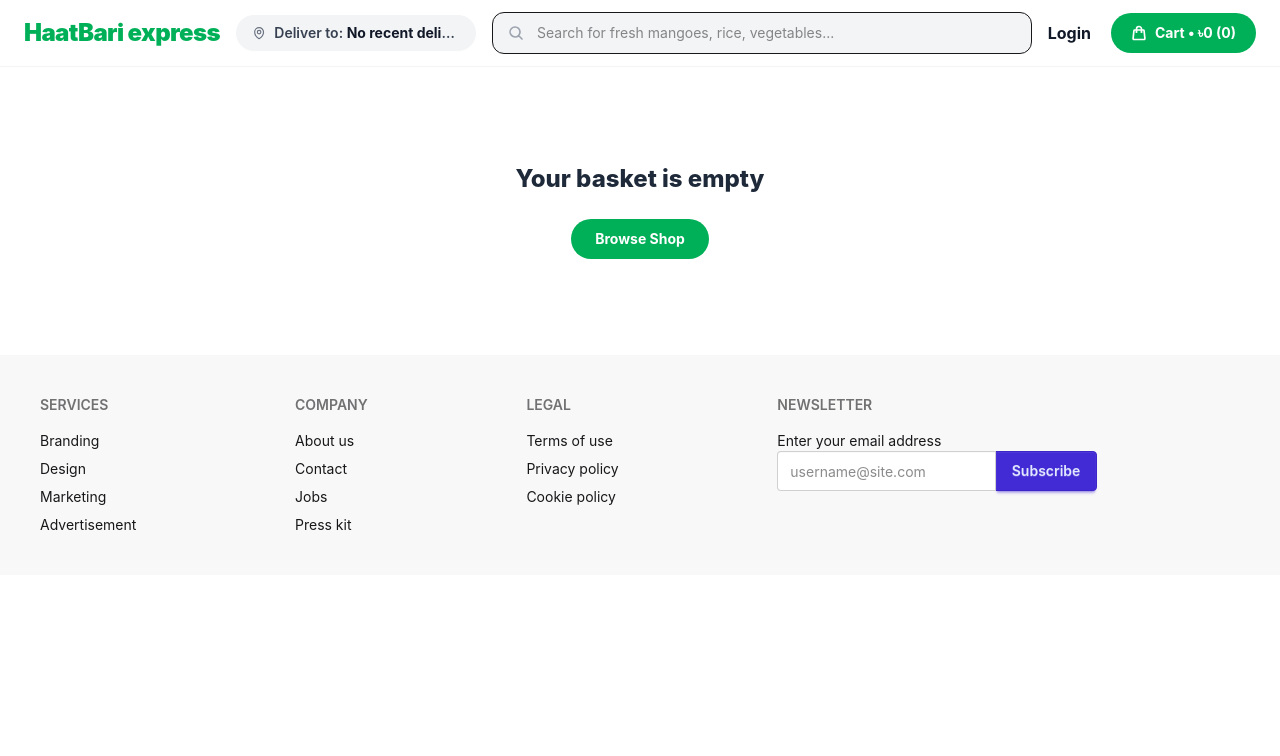
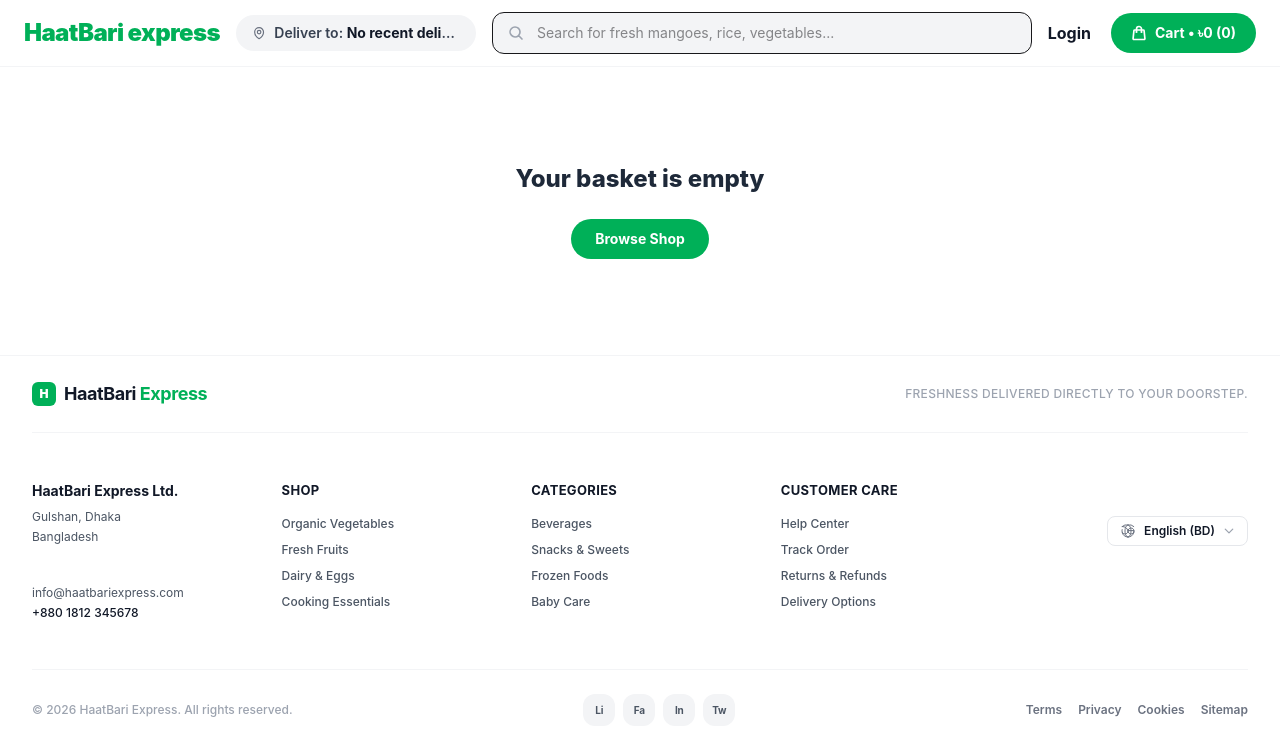
Before and after one commit to shimanta18/Hathbari-express-client-side-server, a React (Vite) app: page /checkout in a window 1280 px wide. Shown: the top 756 px of the page. Built offline with nearby package versions, Linux system fonts and the light colour scheme; no server answers.

Commit message:
Add Good ui footer according requirement

```diff
--- a/src/pages/shared/Footer/Footer.jsx
+++ b/src/pages/shared/Footer/Footer.jsx
@@ -1,42 +1,134 @@
+import { Link } from "react-router-dom";
 
 const Footer = () => {
+  const currentYear = new Date().getFullYear();
+
   return (
-    <footer className="footer sm:footer-horizontal bg-base-200 text-base-content p-10">
-  <nav>
-    <h6 className="footer-title">Services</h6>
-    <a className="link link-hover">Branding</a>
-    <a className="link link-hover">Design</a>
-    <a className="link link-hover">Marketing</a>
-    <a className="link link-hover">Advertisement</a>
-  </nav>
-  <nav>
-    <h6 className="footer-title">Company</h6>
-    <a className="link link-hover">About us</a>
-    <a className="link link-hover">Contact</a>
-    <a className="link link-hover">Jobs</a>
-    <a className="link link-hover">Press kit</a>
-  </nav>
-  <nav>
-    <h6 className="footer-title">Legal</h6>
-    <a className="link link-hover">Terms of use</a>
-    <a className="link link-hover">Privacy policy</a>
-    <a className="link link-hover">Cookie policy</a>
-  </nav>
-  <form>
-    <h6 className="footer-title">Newsletter</h6>
-    <fieldset className="w-80">
-      <label>Enter your email address</label>
-      <div className="join">
-        <input
-          type="text"
-          placeholder="username@site.com"
-          className="input input-bordered join-item" />
-        <button className="btn btn-primary join-item">Subscribe</button>
+    <footer className="bg-white text-[#4B5563] text-sm border-t border-[#F3F4F6] font-sans">
+      <div className="max-w-7xl mx-auto px-4 sm:px-6 lg:px-8">
+
+        {/* Top Header Segment */}
+        <div className="flex flex-col sm:flex-row justify-between items-start sm:items-center py-6 border-b border-[#F3F4F6] gap-4">
+          <div className="flex items-center gap-2">
+            {/* Brand Logo Icon */}
+            <div className="w-6 h-6 rounded-md bg-[#00B058] flex items-center justify-center text-white font-black text-xs">
+              H
+            </div>
+            <span className="text-lg font-bold text-[#111827] tracking-tight">
+              HaatBari <span className="text-[#00B058]">Express</span>
+            </span>
+          </div>
+          <p className="text-xs font-medium text-[#9CA3AF] tracking-wide uppercase">
+            Freshness delivered directly to your doorstep.
+          </p>
+        </div>
+
+        {/* Middle Main Navigation Directory links */}
+        <div className="grid grid-cols-1 sm:grid-cols-2 md:grid-cols-5 gap-8 py-12">
+
+          {/* Column 1: Corporate Details */}
+          <div className="md:col-span-1 text-left flex flex-col justify-between min-h-[140px]">
+            <div className="space-y-1 text-xs">
+              <p className="font-bold text-[#111827] text-sm mb-2">HaatBari Express Ltd.</p>
+              <p>Gulshan, Dhaka</p>
+              <p> Bangladesh</p>
+            </div>
+
+            <div className="space-y-1 text-xs mt-4">
+              <p className="hover:text-[#00B058] transition-colors cursor-pointer">info@haatbariexpress.com</p>
+              <p className="font-medium text-[#111827]">+880 1812 345678</p>
+            </div>
+
+
+          </div>
+
+          {/* Column 2: Shop Links */}
+          <div className="text-left">
+            <h4 className="font-bold text-[#111827] mb-4 text-[13px] tracking-wide uppercase">Shop</h4>
+            <ul className="space-y-2.5 text-xs font-medium">
+              <li><Link to="/shop" className="hover:text-[#00B058] transition-colors">Organic Vegetables</Link></li>
+              <li><Link to="/shop" className="hover:text-[#00B058] transition-colors">Fresh Fruits</Link></li>
+              <li><Link to="/shop" className="hover:text-[#00B058] transition-colors">Dairy & Eggs</Link></li>
+              <li><Link to="/shop" className="hover:text-[#00B058] transition-colors">Cooking Essentials</Link></li>
+            </ul>
+          </div>
+
+          {/* Column 3: Quick Links */}
+          <div className="text-left">
+            <h4 className="font-bold text-[#111827] mb-4 text-[13px] tracking-wide uppercase">Categories</h4>
+            <ul className="space-y-2.5 text-xs font-medium">
+              <li><Link to="/shop" className="hover:text-[#00B058] transition-colors">Beverages</Link></li>
+              <li><Link to="/shop" className="hover:text-[#00B058] transition-colors">Snacks & Sweets</Link></li>
+              <li><Link to="/shop" className="hover:text-[#00B058] transition-colors">Frozen Foods</Link></li>
+              <li><Link to="/shop" className="hover:text-[#00B058] transition-colors">Baby Care</Link></li>
+            </ul>
+          </div>
+
+          {/* Column 4: Customer Services */}
+          <div className="text-left">
+            <h4 className="font-bold text-[#111827] mb-4 text-[13px] tracking-wide uppercase">Customer Care</h4>
+            <ul className="space-y-2.5 text-xs font-medium">
+              <li><Link to="/help" className="hover:text-[#00B058] transition-colors">Help Center</Link></li>
+              <li><Link to="/track" className="hover:text-[#00B058] transition-colors">Track Order</Link></li>
+              <li><Link to="/returns" className="hover:text-[#00B058] transition-colors">Returns & Refunds</Link></li>
+              <li><Link to="/delivery" className="hover:text-[#00B058] transition-colors">Delivery Options</Link></li>
+            </ul>
+          </div>
+
+          {/* Column 5: Language Selection Control Box */}
+          <div className="text-left md:text-right flex flex-col items-start md:items-end justify-start">
+            <h4 className="font-bold text-[#111827] mb-4 text-[13px] tracking-wide uppercase hidden md:block">&nbsp;</h4>
+            <div className="inline-flex items-center gap-2 px-3 py-1.5 border border-[#E5E7EB] rounded-lg bg-white text-xs font-semibold text-[#111827] cursor-pointer hover:bg-[#F9FAFB] transition-colors">
+              <svg xmlns="http://www.w3.org/2000/svg" fill="none" viewBox="0 0 24 24" strokeWidth={1.5} stroke="currentColor" className="w-4 h-4 text-[#6B7280]">
+                <path strokeLinecap="round" strokeLinejoin="round" d="M12 21a9.004 9.004 0 0 0 8.716-6.747M12 21a9.004 9.004 0 0 1-8.716-6.747M12 21c2.485 0 4.5-4.03 4.5-9S14.485 3 12 3m0 18c-2.485 0-4.5-4.03-4.5-9s2.015-9 4.5-9m0 0a9.004 9.004 0 0 1 8.716 2.253M12 3a9.004 9.004 0 0 0-8.716 2.253m0 0A9.003 9.003 0 0 1 12 12c0 2.485-2.015 4.5-4.5 4.5S3 14.485 3 12c0-.708.082-1.397.238-2.062M12 12c0-2.485 2.015-4.5 4.5-4.5S21 9.515 21 12c0 .708-.082 1.397-.238 2.062M21 12c0 2.485-2.015 4.5-4.5 4.5S12 14.485 12 12Z" />
+              </svg>
+              <span>English (BD)</span>
+              <svg xmlns="http://www.w3.org/2000/svg" fill="none" viewBox="0 0 24 24" strokeWidth={2.5} stroke="currentColor" className="w-3 h-3 text-[#9CA3AF]">
+                <path strokeLinecap="round" strokeLinejoin="round" d="m19.5 8.25-7.5 7.5-7.5-7.5" />
+              </svg>
+            </div>
+          </div>
+
+        </div>
+
+        {/* Bottom Metadata & Legal Row */}
+        <div className="flex flex-col md:flex-row justify-between items-center py-6 border-t border-[#F3F4F6] gap-4">
+
+          {/* Copyright Info */}
+          <div className="text-xs text-[#9CA3AF] font-medium order-3 md:order-1">
+            &copy; {currentYear} HaatBari Express. All rights reserved.
+          </div>
+
+          {/* Central Block: Social Media Platform Grid Shortcuts */}
+          <div className="flex items-center gap-2 order-1 md:order-2">
+            {['linkedin', 'facebook', 'instagram', 'twitter'].map((platform) => (
+              <a
+                key={platform}
+                href={`https://${platform}.com`}
+                target="_blank"
+                rel="noreferrer"
+                className="w-8 h-8 rounded-xl bg-[#F3F4F6] hover:bg-[#E5E7EB] active:scale-95 text-[#4B5563] hover:text-[#00B058] flex items-center justify-center transition-all duration-150"
+              >
+                <span className="capitalize text-[10px] font-bold tracking-tight px-1">
+                  {platform.slice(0, 2)}
+                </span>
+              </a>
+            ))}
+          </div>
+
+          {/* Legal Documents Directory Options */}
+          <div className="flex items-center gap-4 text-xs font-semibold text-[#6B7280] order-2 md:order-3">
+            <Link to="/terms" className="hover:text-[#00B058] transition-colors">Terms</Link>
+            <Link to="/privacy" className="hover:text-[#00B058] transition-colors">Privacy</Link>
+            <Link to="/cookies" className="hover:text-[#00B058] transition-colors">Cookies</Link>
+            <Link to="/sitemap" className="hover:text-[#00B058] transition-colors">Sitemap</Link>
+          </div>
+
+        </div>
+
       </div>
-    </fieldset>
-  </form>
-</footer>
-  )
-}
+    </footer>
+  );
+};
 
-export default Footer
+export default Footer;
```
